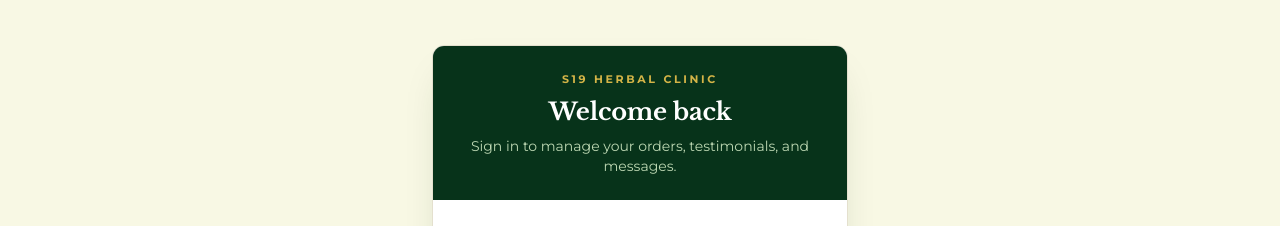
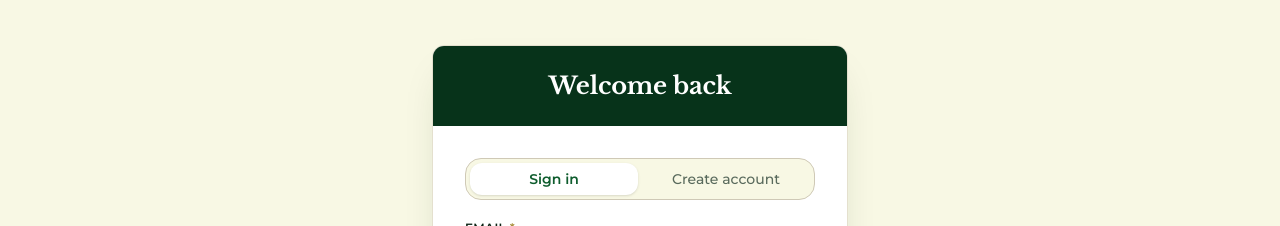
Before and after one commit to s19herbalclinic237/s19-herbal-clinic, a Next.js app: page /account in a window 1280 px wide. Shown: the part 141-367 px from the top of the page. Built offline with nearby package versions, Linux system fonts and the light colour scheme; no server answers.

Commit message:
Simplify sign-in header to just Welcome back

```diff
--- a/components/auth/account-screen.tsx
+++ b/components/auth/account-screen.tsx
@@ -63,17 +63,9 @@ export function AccountScreen() {
       <div className="mx-auto w-full max-w-md px-4">
         <div className="overflow-hidden rounded-xl border border-line bg-white shadow-lift">
           <div className="bg-forest-950 px-6 py-6 text-center">
-            <p className="text-[11px] font-bold uppercase tracking-[0.24em] text-gold-400">
-              S19 Herbal Clinic
-            </p>
-            <h1 className="mt-2 text-2xl text-white">
+            <h1 className="text-2xl text-white">
               {mode === "login" ? "Welcome back" : "Create your account"}
             </h1>
-            <p className="mt-2 text-sm text-forest-200">
-              {mode === "login"
-                ? "Sign in to manage your orders, testimonials, and messages."
-                : "Join to track orders, receive updates, and more."}
-            </p>
           </div>
           <div className="p-6 md:p-8">
             <div className="mb-5 grid grid-cols-2 gap-1 rounded-lg border border-line-strong bg-cream p-1">
```
